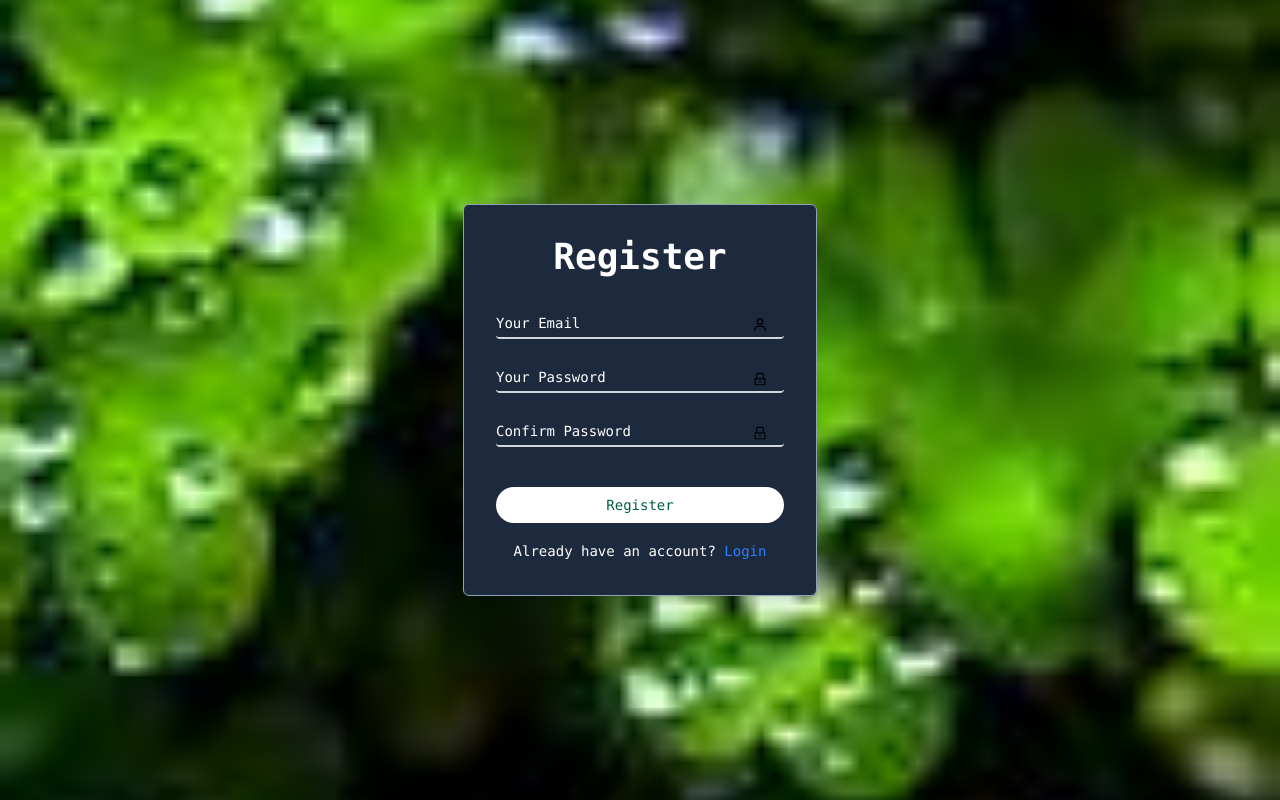
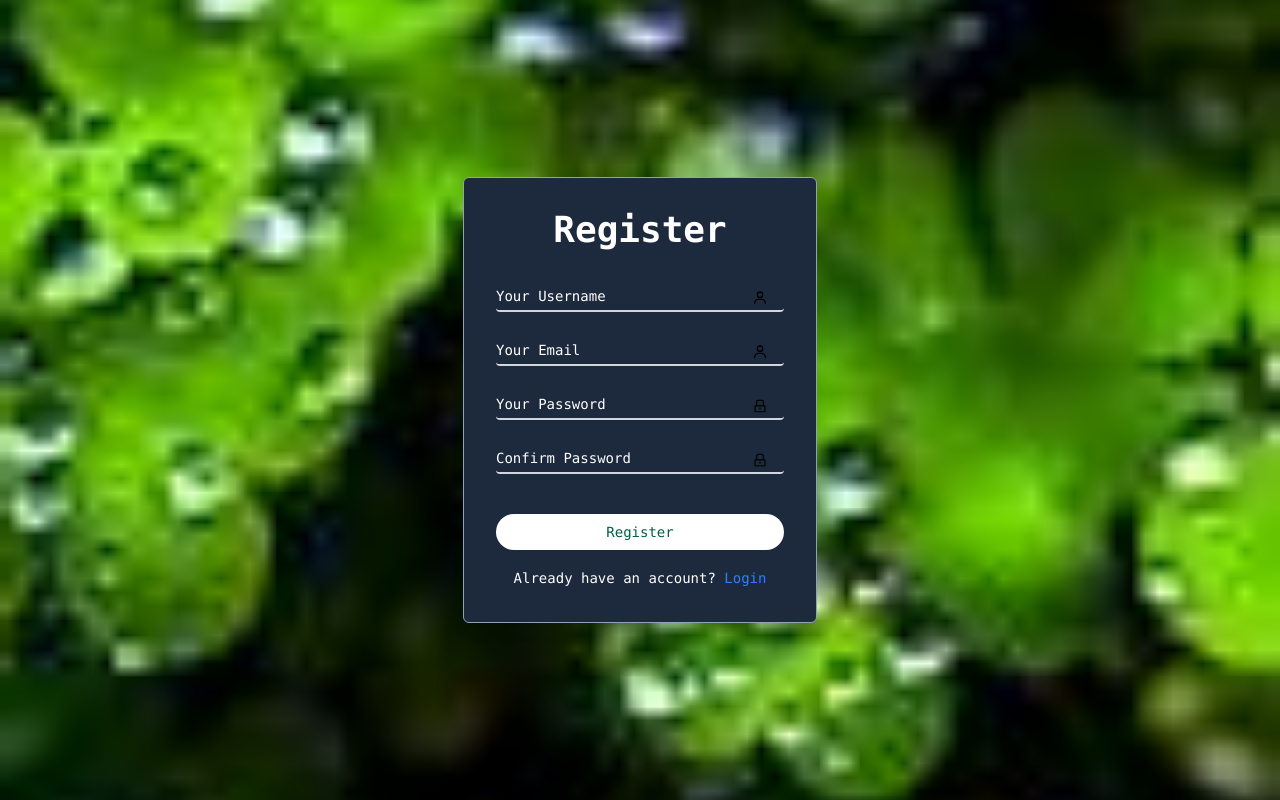
Before and after one commit to BouzirJawad/Blog-website, a React (Vite) app in the folder frontend/: page /register in a window 1280 px wide. Built offline with nearby package versions, Linux system fonts and the light colour scheme; the HTML template or start-up script is replaced by a standard one.

Commit message:
input validation

```diff
--- a/frontend/package.json
+++ b/frontend/package.json
@@ -12,6 +12,7 @@
     "preview": "vite preview"
   },
   "dependencies": {
+    "@hookform/resolvers": "^5.0.1",
     "@tailwindcss/vite": "^4.1.4",
     "axios": "^1.8.4",
     "formik": "^2.4.6",
--- a/frontend/src/App.jsx
+++ b/frontend/src/App.jsx
@@ -1,17 +1,11 @@
 import React from 'react';
-import { Route, Routes } from 'react-router-dom';
 import Image from './assets/Image.jpeg';
-import Login from './components/Login';
-import Register from './components/Register';
+import Connect from './pages/Connect'
 
 export default function App() {
   return (
-    <div
-      className="h-screen flex justify-center items-center bg-cover bg-center bg-no-repeat"style={{ backgroundImage: `url(${Image})` }}>
-      <Routes>
-        <Route path="/login" element={<Login />} />
-        <Route path="/register" element={<Register />} />
-      </Routes>
+    <div className="h-screen flex justify-center items-center bg-cover bg-center bg-no-repeat" style={{ backgroundImage: `url(${Image})` }}>
+        <Connect />
     </div>
   );
 }
--- a/frontend/src/components/Login.jsx
+++ b/frontend/src/components/Login.jsx
@@ -2,22 +2,56 @@ import React from 'react';
 import { Link } from 'react-router-dom';
 import { BiUser } from "react-icons/bi";
 import { AiOutlineLock } from "react-icons/ai";
+import { loginSchema } from '../schemas/validation';
+import { useForm } from 'react-hook-form';
+import { yupResolver } from '@hookform/resolvers/yup';
 
 function Login() {
+  const {
+    register,
+    handleSubmit,
+    formState: { errors }
+  } = useForm({
+    resolver: yupResolver(loginSchema)
+  });
+
+  const onSubmit = (data) => {
+    console.log("Login Data:", data);
+  };
+
   return (
     <div className="bg-slate-800 border border-slate-400 rounded-md p-8 shadow-lg backdrop-filter backdrop-blur-sm bg-opacity-30 relative">
       <h1 className="text-4xl text-white font-bold text-center mb-6">Login</h1>
-      <form>
+
+      <form onSubmit={handleSubmit(onSubmit)}>
         <div className="relative my-4">
-          <input type="email" id="login-email" className="block w-72 py-2 px-0 text-sm text-white bg-transparent border-0 border-b-2 border-gray-300 focus:outline-none focus:ring-0 focus:border-blue-600 peer" placeholder=" " />
-          <label htmlFor="login-email" className="absolute text-sm text-white transition-all duration-300 transform -translate-y-6 scale-75 top-3 -z-10 origin-[0] peer-placeholder-shown:scale-100 peer-placeholder-shown:translate-y-0 peer-focus:scale-75 peer-focus:-translate-y-6">Your Email</label>
+          <input
+            type="email"
+            id="login-email"
+            {...register("email")}
+            className="block w-72 py-2 px-0 text-sm text-white bg-transparent border-0 border-b-2 border-gray-300 focus:outline-none focus:ring-0 focus:border-blue-600 peer"
+            placeholder=" "
+          />
+          <label htmlFor="login-email" className="absolute text-sm text-white transition-all duration-300 transform -translate-y-6 scale-75 top-3 -z-10 origin-[0] peer-placeholder-shown:scale-100 peer-placeholder-shown:translate-y-0 peer-focus:scale-75 peer-focus:-translate-y-6">
+            Your Email
+          </label>
           <BiUser className="absolute top-4 right-4" />
+          {errors.email && <p className="text-red-500 text-sm">{errors.email.message}</p>}
         </div>
 
         <div className="relative my-4">
-          <input type="password" id="login-password" className="block w-72 py-2 px-0 text-sm text-white bg-transparent border-0 border-b-2 border-gray-300 focus:outline-none focus:ring-0 focus:border-blue-600 peer" placeholder=" " />
-          <label htmlFor="login-password" className="absolute text-sm text-white transition-all duration-300 transform -translate-y-6 scale-75 top-3 -z-10 origin-[0] peer-placeholder-shown:scale-100 peer-placeholder-shown:translate-y-0 peer-focus:scale-75 peer-focus:-translate-y-6">Your Password</label>
+          <input
+            type="password"
+            id="login-password"
+            {...register("password")}
+            className="block w-72 py-2 px-0 text-sm text-white bg-transparent border-0 border-b-2 border-gray-300 focus:outline-none focus:ring-0 focus:border-blue-600 peer"
+            placeholder=" "
+          />
+          <label htmlFor="login-password" className="absolute text-sm text-white transition-all duration-300 transform -translate-y-6 scale-75 top-3 -z-10 origin-[0] peer-placeholder-shown:scale-100 peer-placeholder-shown:translate-y-0 peer-focus:scale-75 peer-focus:-translate-y-6">
+            Your Password
+          </label>
           <AiOutlineLock className="absolute top-4 right-4" />
+          {errors.password && <p className="text-red-500 text-sm">{errors.password.message}</p>}
         </div>
 
         <div className="flex justify-between items-center">
--- a/frontend/src/components/Register.jsx
+++ b/frontend/src/components/Register.jsx
@@ -2,28 +2,85 @@ import React from 'react';
 import { Link } from 'react-router-dom';
 import { BiUser } from "react-icons/bi";
 import { AiOutlineLock } from "react-icons/ai";
+import { useForm } from 'react-hook-form';
+import { yupResolver } from '@hookform/resolvers/yup';
+import { registerSchema } from '../schemas/validation';
 
 function Register() {
+  const {
+    register,
+    handleSubmit,
+    formState: { errors }
+  } = useForm({
+    resolver: yupResolver(registerSchema)
+  });
+
+  const onSubmit = (data) => {
+    console.log("Registration Data:", data);
+  };
+
   return (
     <div className="bg-slate-800 border border-slate-400 rounded-md p-8 shadow-lg backdrop-filter backdrop-blur-sm bg-opacity-30 relative">
       <h1 className="text-4xl text-white font-bold text-center mb-6">Register</h1>
-      <form>
+      <form onSubmit={handleSubmit(onSubmit)}>
         <div className="relative my-4">
-          <input type="email" id="register-email" className="block w-72 py-2 px-0 text-sm text-white bg-transparent border-0 border-b-2 border-gray-300 focus:outline-none focus:ring-0 focus:border-blue-600 peer" placeholder=" " />
-          <label htmlFor="register-email" className="absolute text-sm text-white transition-all duration-300 transform -translate-y-6 scale-75 top-3 -z-10 origin-[0] peer-placeholder-shown:scale-100 peer-placeholder-shown:translate-y-0 peer-focus:scale-75 peer-focus:-translate-y-6">Your Email</label>
+          <input
+            type="text"
+            id="register-username"
+            {...register("username")}
+            className="block w-72 py-2 px-0 text-sm text-white bg-transparent border-0 border-b-2 border-gray-300 focus:outline-none focus:ring-0 focus:border-blue-600 peer"
+            placeholder=" "
+          />
+          <label htmlFor="register-username" className="absolute text-sm text-white transition-all duration-300 transform -translate-y-6 scale-75 top-3 -z-10 origin-[0] peer-placeholder-shown:scale-100 peer-placeholder-shown:translate-y-0 peer-focus:scale-75 peer-focus:-translate-y-6">
+            Your Username
+          </label>
           <BiUser className="absolute top-4 right-4" />
+          {errors.username && <p className="text-red-500 text-sm">{errors.username.message}</p>}
         </div>
 
         <div className="relative my-4">
-          <input type="password" id="register-password" className="block w-72 py-2 px-0 text-sm text-white bg-transparent border-0 border-b-2 border-gray-300 focus:outline-none focus:ring-0 focus:border-blue-600 peer" placeholder=" " />
-          <label htmlFor="register-password" className="absolute text-sm text-white transition-all duration-300 transform -translate-y-6 scale-75 top-3 -z-10 origin-[0] peer-placeholder-shown:scale-100 peer-placeholder-shown:translate-y-0 peer-focus:scale-75 peer-focus:-translate-y-6">Your Password</label>
-          <AiOutlineLock className="absolute top-4 right-4" />
+          <input
+            type="email"
+            id="register-email"
+            {...register("email")}
+            className="block w-72 py-2 px-0 text-sm text-white bg-transparent border-0 border-b-2 border-gray-300 focus:outline-none focus:ring-0 focus:border-blue-600 peer"
+            placeholder=" "
+          />
+          <label htmlFor="register-email" className="absolute text-sm text-white transition-all duration-300 transform -translate-y-6 scale-75 top-3 -z-10 origin-[0] peer-placeholder-shown:scale-100 peer-placeholder-shown:translate-y-0 peer-focus:scale-75 peer-focus:-translate-y-6">
+            Your Email
+          </label>
+          <BiUser className="absolute top-4 right-4" />
+          {errors.email && <p className="text-red-500 text-sm">{errors.email.message}</p>}
         </div>
 
         <div className="relative my-4">
-          <input type="password" id="confirm-password" className="block w-72 py-2 px-0 text-sm text-white bg-transparent border-0 border-b-2 border-gray-300 focus:outline-none focus:ring-0 focus:border-blue-600 peer" placeholder=" " />
-          <label htmlFor="confirm-password" className="absolute text-sm text-white transition-all duration-300 transform -translate-y-6 scale-75 top-3 -z-10 origin-[0] peer-placeholder-shown:scale-100 peer-placeholder-shown:translate-y-0 peer-focus:scale-75 peer-focus:-translate-y-6">Confirm Password</label>
+          <input
+            type="password"
+            id="register-password"
+            {...register("password")}
+            className="block w-72 py-2 px-0 text-sm text-white bg-transparent border-0 border-b-2 border-gray-300 focus:outline-none focus:ring-0 focus:border-blue-600 peer"
+            placeholder=" "
+          />
+          <label htmlFor="register-password" className="absolute text-sm text-white transition-all duration-300 transform -translate-y-6 scale-75 top-3 -z-10 origin-[0] peer-placeholder-shown:scale-100 peer-placeholder-shown:translate-y-0 peer-focus:scale-75 peer-focus:-translate-y-6">
+            Your Password
+          </label>
           <AiOutlineLock className="absolute top-4 right-4" />
+          {errors.password && <p className="text-red-500 text-sm">{errors.password.message}</p>}
+        </div>
+
+        <div className="relative my-4">
+          <input
+            type="password"
+            id="confirm-password"
+            {...register("confirmPassword")}
+            className="block w-72 py-2 px-0 text-sm text-white bg-transparent border-0 border-b-2 border-gray-300 focus:outline-none focus:ring-0 focus:border-blue-600 peer"
+            placeholder=" "
+          />
+          <label htmlFor="confirm-password" className="absolute text-sm text-white transition-all duration-300 transform -translate-y-6 scale-75 top-3 -z-10 origin-[0] peer-placeholder-shown:scale-100 peer-placeholder-shown:translate-y-0 peer-focus:scale-75 peer-focus:-translate-y-6">
+            Confirm Password
+          </label>
+          <AiOutlineLock className="absolute top-4 right-4" />
+          {errors.confirmPassword && <p className="text-red-500 text-sm">{errors.confirmPassword.message}</p>}
         </div>
 
         <button className="w-full mt-6 mb-4 rounded-full bg-white text-emerald-800 hover:bg-emerald-600 hover:text-white py-2 transition-colors duration-300" type="submit">
--- a/frontend/src/pages/Connect.jsx
+++ b/frontend/src/pages/Connect.jsx
@@ -0,0 +1,14 @@
+import { Route, Routes } from 'react-router-dom';
+import Login from '../components/Login';
+import Register from '../components/Register';
+
+function Connect() {
+  return (
+    <Routes>
+      <Route path="/login" element={<Login />} />
+      <Route path="/register" element={<Register />} />
+    </Routes>
+  );
+}
+
+export default Connect;
--- /dev/null
+++ b/frontend/src/schemas/validation.js
@@ -0,0 +1,15 @@
+import * as Yup from 'yup';
+
+export const registerSchema = Yup.object().shape({
+  username: Yup.string().required('Username is required').min(3),
+  email: Yup.string().required('Email is required').email(),
+  password: Yup.string().required('Password is required').min(6),
+  confirmPassword: Yup.string()
+    .required('Please confirm your password')
+    .oneOf([Yup.ref('password')], 'Passwords must match'),
+});
+
+export const loginSchema = Yup.object().shape({
+  email: Yup.string().required('Email is required').email(),
+  password: Yup.string().required('Password is required'),
+});
```
Also changed, not shown: frontend/src/utils/validation.js (deleted), 1 other file (tests, documents, lock files or other folders).
